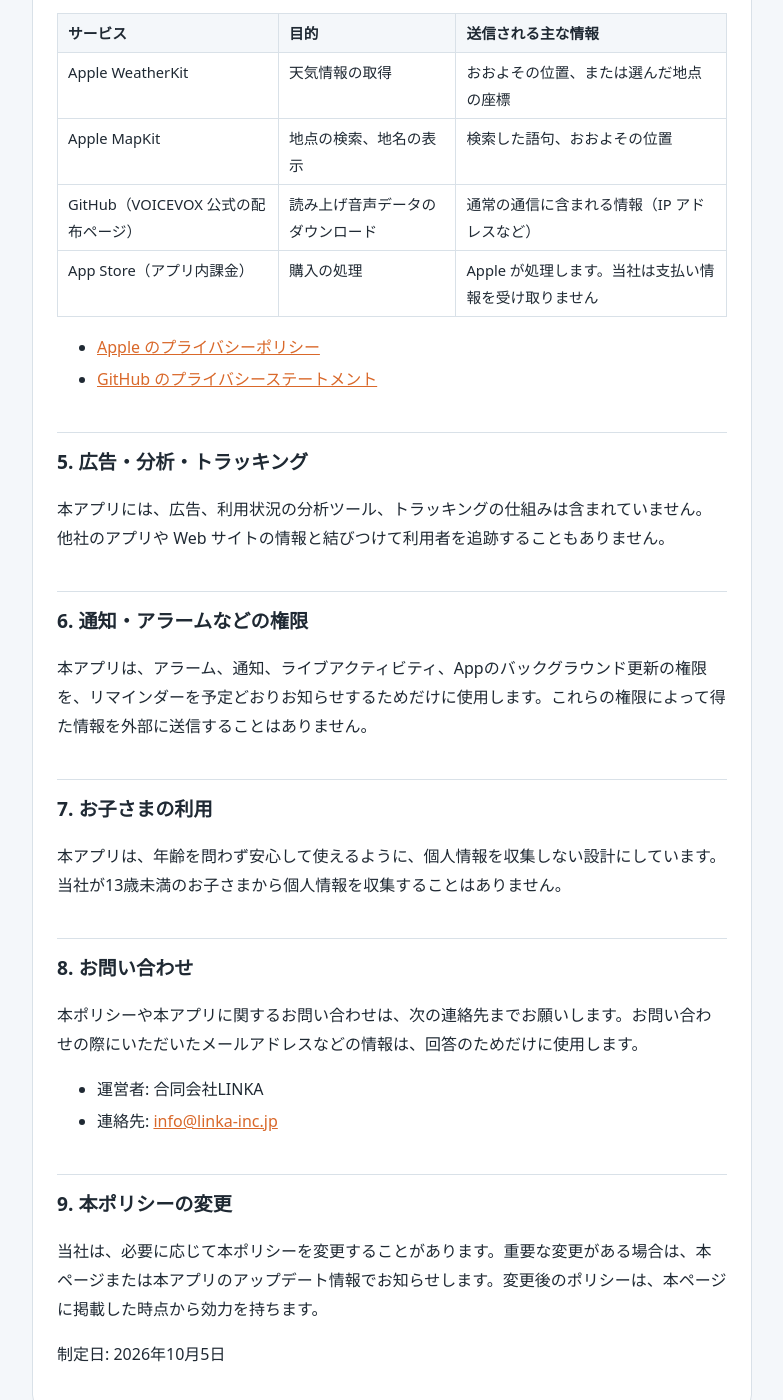
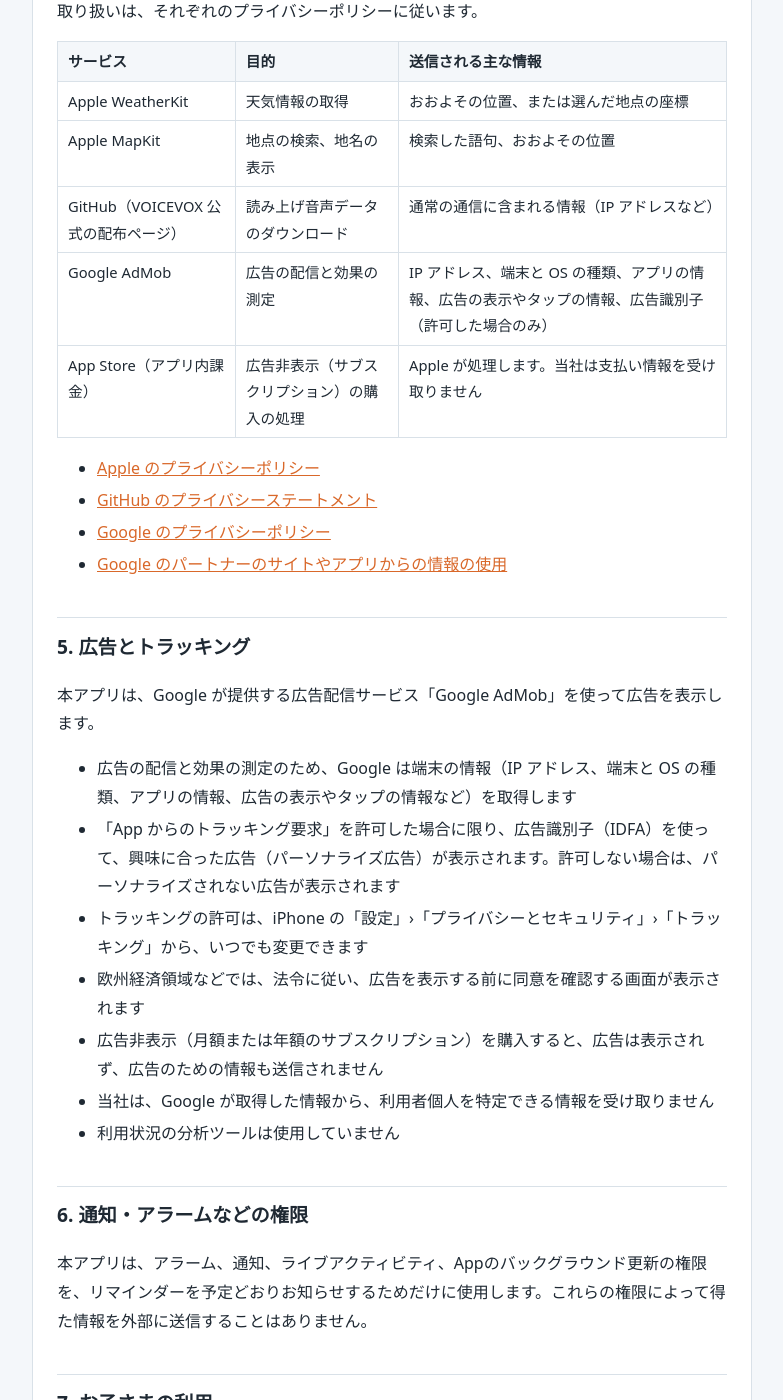
Before and after one commit to linka-admin/voice-reminder-docs, a Jekyll site: the page built from privacy/index.md, in a window 1280 px wide and 1400 px high, scrolled down 1297 px. Shown: the whole window, without its empty margins (248-1031 px from the left). Built offline with Jekyll 4.4.1, drawn with Linux system fonts in a browser that asks for light colours; some of the changed text lies outside the part shown.

Commit message:
Privacy policy: Google AdMob ads, tracking only when allowed, and the ad-free subscription

```diff
--- a/privacy/index.md
+++ b/privacy/index.md
@@ -10,7 +10,7 @@
 
 ## 1. 基本方針
 
-本アプリは、アカウント登録なしで使えるアプリです。当社は本アプリを通じて、利用者の個人情報を収集しません。
+本アプリは、アカウント登録なしで使えるアプリです。当社は本アプリを通じて、利用者の氏名やメールアドレスなどの個人情報を収集しません。広告を表示するため、広告配信サービス（Google AdMob）が端末の情報を取得します（「5. 広告とトラッキング」を参照）。
 
 ## 2. 端末内に保存する情報
 
@@ -42,14 +42,25 @@
 | Apple WeatherKit | 天気情報の取得 | おおよその位置、または選んだ地点の座標 |
 | Apple MapKit | 地点の検索、地名の表示 | 検索した語句、おおよその位置 |
 | GitHub（VOICEVOX 公式の配布ページ） | 読み上げ音声データのダウンロード | 通常の通信に含まれる情報（IP アドレスなど） |
-| App Store（アプリ内課金） | 購入の処理 | Apple が処理します。当社は支払い情報を受け取りません |
+| Google AdMob | 広告の配信と効果の測定 | IP アドレス、端末と OS の種類、アプリの情報、広告の表示やタップの情報、広告識別子（許可した場合のみ） |
+| App Store（アプリ内課金） | 広告非表示（サブスクリプション）の購入の処理 | Apple が処理します。当社は支払い情報を受け取りません |
 
 - [Apple のプライバシーポリシー](https://www.apple.com/jp/legal/privacy/)
 - [GitHub のプライバシーステートメント](https://docs.github.com/ja/site-policy/privacy-policies/github-general-privacy-statement)
+- [Google のプライバシーポリシー](https://policies.google.com/privacy?hl=ja)
+- [Google のパートナーのサイトやアプリからの情報の使用](https://policies.google.com/technologies/partner-sites?hl=ja)
 
-## 5. 広告・分析・トラッキング
+## 5. 広告とトラッキング
 
-本アプリには、広告、利用状況の分析ツール、トラッキングの仕組みは含まれていません。他社のアプリや Web サイトの情報と結びつけて利用者を追跡することもありません。
+本アプリは、Google が提供する広告配信サービス「Google AdMob」を使って広告を表示します。
+
+- 広告の配信と効果の測定のため、Google は端末の情報（IP アドレス、端末と OS の種類、アプリの情報、広告の表示やタップの情報など）を取得します
+- 「App からのトラッキング要求」を許可した場合に限り、広告識別子（IDFA）を使って、興味に合った広告（パーソナライズ広告）が表示されます。許可しない場合は、パーソナライズされない広告が表示されます
+- トラッキングの許可は、iPhone の「設定」›「プライバシーとセキュリティ」›「トラッキング」から、いつでも変更できます
+- 欧州経済領域などでは、法令に従い、広告を表示する前に同意を確認する画面が表示されます
+- 広告非表示（月額または年額のサブスクリプション）を購入すると、広告は表示されず、広告のための情報も送信されません
+- 当社は、Google が取得した情報から、利用者個人を特定できる情報を受け取りません
+- 利用状況の分析ツールは使用していません
 
 ## 6. 通知・アラームなどの権限
 
@@ -57,7 +68,7 @@
 
 ## 7. お子さまの利用
 
-本アプリは、年齢を問わず安心して使えるように、個人情報を収集しない設計にしています。当社が13歳未満のお子さまから個人情報を収集することはありません。
+本アプリはお子さま向けに作られたアプリではありませんが、年齢を問わず安心して使えるように、表示する広告は全年齢向けの内容に限っています。当社が13歳未満のお子さまから個人情報を収集することはありません。
 
 ## 8. お問い合わせ
 
@@ -71,3 +82,4 @@
 当社は、必要に応じて本ポリシーを変更することがあります。重要な変更がある場合は、本ページまたは本アプリのアップデート情報でお知らせします。変更後のポリシーは、本ページに掲載した時点から効力を持ちます。
 
 制定日: 2026年10月5日
+改定日: 2026年10月6日（広告と広告非表示の購入について追加）
```
